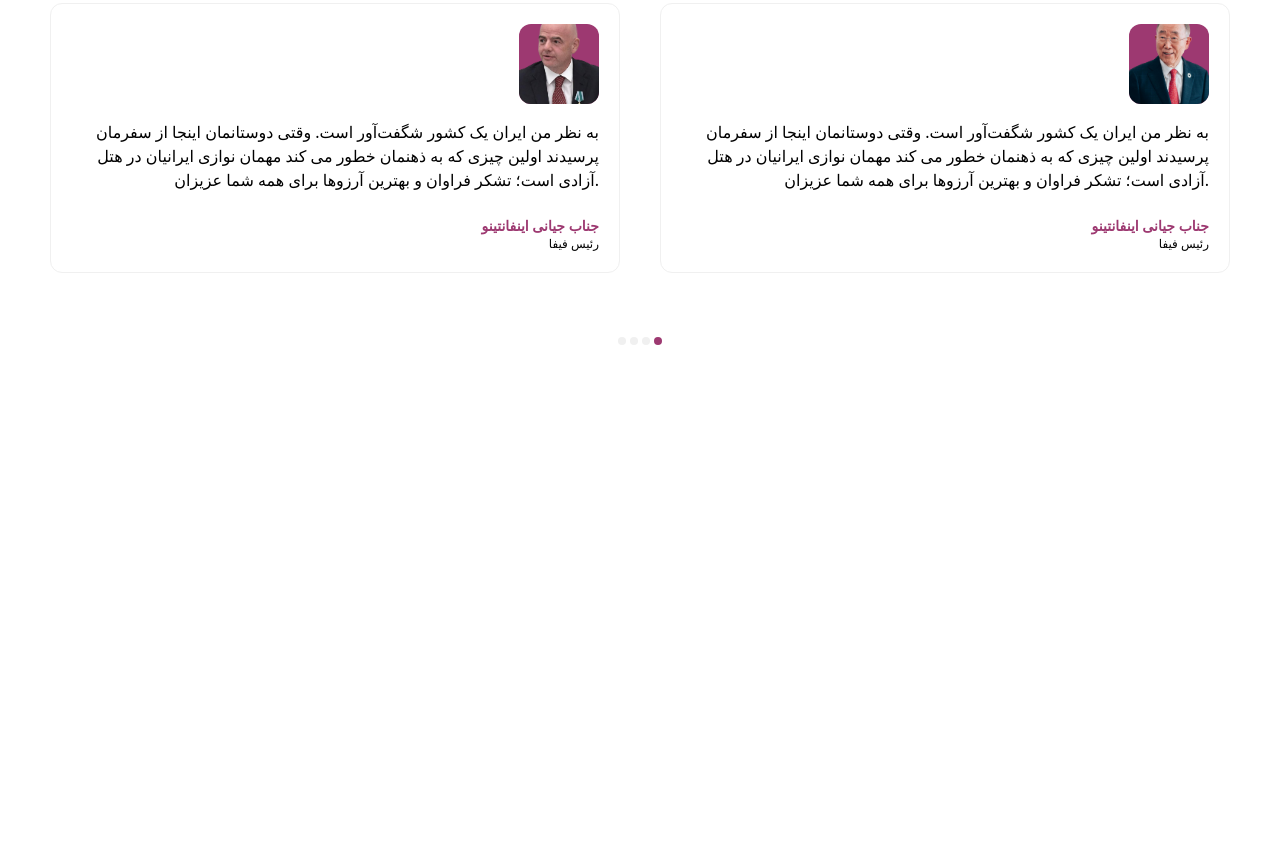
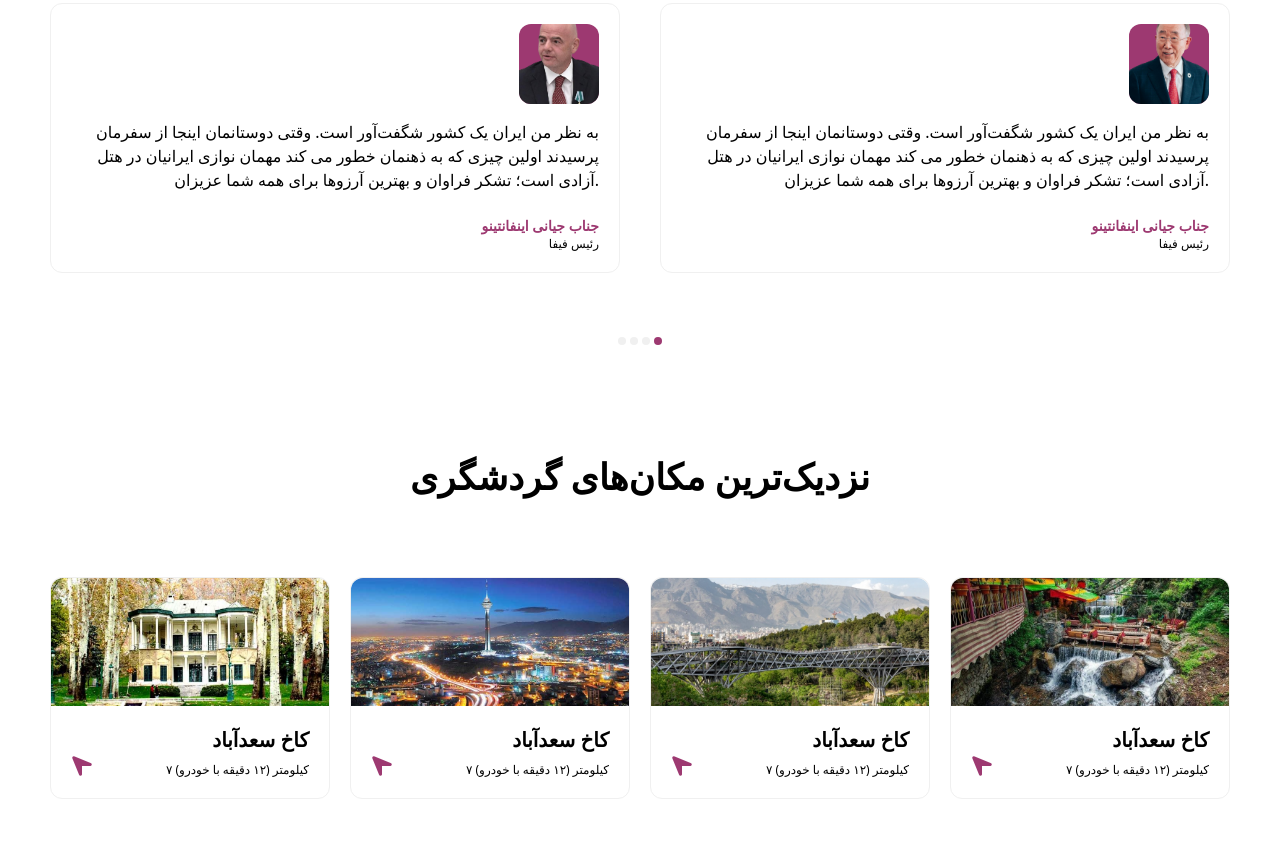
Before and after one commit to shajalal07s/figma-08, a website: page index.html in a window 1280 px wide. Shown: the part 2830-3685 px from the top of the page. Before the commit the page ends 3231 px from the top, so only its background shows below. Drawn offline with nearby package versions, Linux system fonts and the light colour scheme; files that its build step writes are made by us from their sources.

Commit message:
section 5 create

```diff
--- a/index.html
+++ b/index.html
@@ -378,6 +378,66 @@
                 </div>
             </div>
         </section>
+
+        <!-- Section 5 -->
+
+        <section>
+            <div class="container py-14">
+                <div class="text-center">
+                    <p class="text-3xl md:text-4xl font-bold">نزدیک‌ترین مکان‌های گردشگری</p>
+                </div>
+
+                <div class="mt-20 flex flex-col md:flex-row justify-center items-center gap-5">
+                    <!-- Card 1 -->
+                    <div class="md:w-1/4 w-full h-full border border-color-border rounded-xl">
+                        <img src="./src/section-5-img-1.jpg" class="w-full h-32 object-cover rounded-t-xl" alt="">
+                        <div class="p-5 h-1/2 text-right">
+                            <p class="text-xl font-bold">کاخ سعدآباد</p>
+                            <div class="flex justify-between">
+                                <i class="fa-solid fa-location-arrow -rotate-90 text-2xl text-color-primary"></i>
+                                <p class="text-xs font-light mt-2">۷ کیلومتر (۱۲ دقیقه با خودرو)</p>
+                            </div>
+                        </div>
+                    </div>
+
+                    <!-- Card 2 -->
+                    <div class="md:w-1/4 w-full h-full border border-color-border rounded-xl">
+                        <img src="./src/section-5-img-2.jpg" class="w-full h-32 object-cover rounded-t-xl" alt="">
+                        <div class="p-5 h-1/2 text-right">
+                            <p class="text-xl font-bold">کاخ سعدآباد</p>
+                            <div class="flex justify-between">
+                                <i class="fa-solid fa-location-arrow -rotate-90 text-2xl text-color-primary"></i>
+                                <p class="text-xs font-light mt-2">۷ کیلومتر (۱۲ دقیقه با خودرو)</p>
+                            </div>
+                        </div>
+                    </div>
+
+                    <!-- Card 3 -->
+                    <div class="md:w-1/4 w-full h-full border border-color-border rounded-xl">
+                        <img src="./src/section-5-img-3.jpg" class="w-full h-32 object-cover rounded-t-xl" alt="">
+                        <div class="p-5 h-1/2 text-right">
+                            <p class="text-xl font-bold">کاخ سعدآباد</p>
+                            <div class="flex justify-between">
+                                <i class="fa-solid fa-location-arrow -rotate-90 text-2xl text-color-primary"></i>
+                                <p class="text-xs font-light mt-2">۷ کیلومتر (۱۲ دقیقه با خودرو)</p>
+                            </div>
+                        </div>
+                    </div>
+
+                    <!-- Card 4 -->
+                    <div class="md:w-1/4 w-full h-full border border-color-border rounded-xl">
+                        <img src="./src/section-5-img-4.jpg" class="w-full h-32 object-cover rounded-t-xl" alt="">
+                        <div class="p-5 h-1/2 text-right">
+                            <p class="text-xl font-bold">کاخ سعدآباد</p>
+                            <div class="flex justify-between">
+                                <i class="fa-solid fa-location-arrow -rotate-90 text-2xl text-color-primary"></i>
+                                <p class="text-xs font-light mt-2">۷ کیلومتر (۱۲ دقیقه با خودرو)</p>
+                            </div>
+                        </div>
+                    </div>
+                </div>
+            </div>
+        </section>
     </main>
 
 
```
